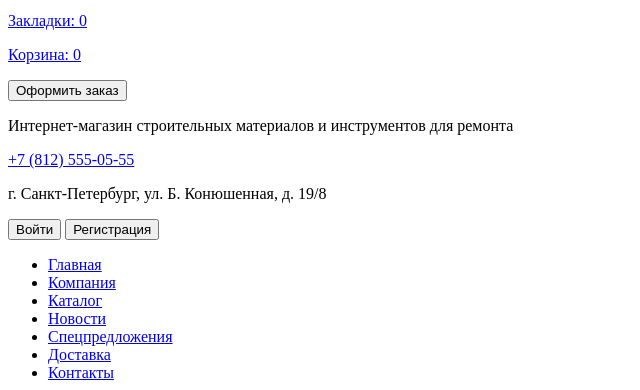
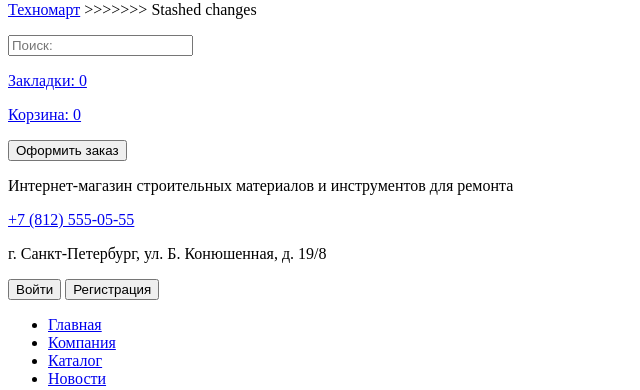
Before and after one commit to AkimanHai/278785-technomart-30, a plain HTML site: page index.html in a window 1280 px wide. Shown: the part 75-465 px from the top of the page, without its empty margins (0-640 px from the left). Drawn offline with Linux system fonts and the light colour scheme.

Commit message:
Update index.html

```diff
--- a/index.html
+++ b/index.html
@@ -8,6 +8,7 @@
     <link rel="apple-touch-icon" href="img/favicons/180.png">
     <link rel="manifest" href="manifest.webmanifest">
   </head>
+<<<<<<< Updated upstream
 
   <body class="page-body">
 
@@ -15,6 +16,14 @@
     <section class="main-menu">
       <p class="button">
         <a class="main-logo" href="#">Техномарт</a>
+=======
+  <body>
+
+  <header>
+    <section>
+      <p>
+        <a href="#">Техномарт</a>
+>>>>>>> Stashed changes
       </p>
       <form class="header-searh" action="#" method="POST">
         <input type="search" placeholder="Поиск:">
@@ -90,6 +99,7 @@
       </li> -->
     </ul>
   </section>
+
   <section>
     <h2>Популярные товары:</h2>
     <a href="#">все популярные товары</a>
@@ -159,6 +169,7 @@
       </li>
     </ul>
   </section>
+
   <section>
     <h2>Сервисы</h2>
     <p>Хороший интернет-магазин отличается от плохого не только ценами! Мы стараемся изо всех сил, чтобы сделать ваши покупки приятными.</p>
@@ -200,7 +211,6 @@
 
   <footer>
     <p><a href="#">Техномарт</a></p>
-
     <p>г. Санкт-Петербург, ул. Б. Конюшенная, д. 19/8<br>
       <a href="tel:+78125550555">+7 (812) 555-05-55</a>
     </p>
```
